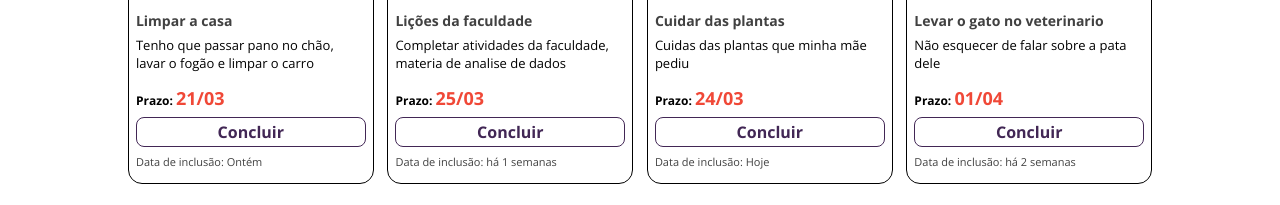
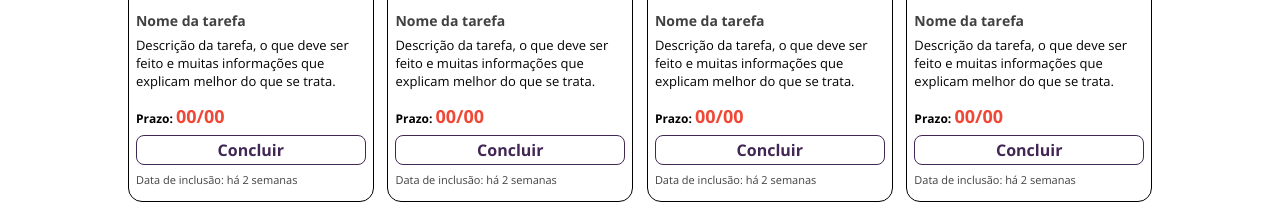
Before and after one commit to luisgustavoTbarbosa/linx-teste, a plain HTML site: page index.html in a window 1280 px wide. Shown: the part 605-810 px from the top of the page. Drawn offline with nearby package versions, Linux system fonts and the light colour scheme.

```diff
--- a/index.html
+++ b/index.html
@@ -51,49 +51,45 @@
                 <img src="https://www.linx.com.br/app/uploads/2020/06/4fe0cc43-4a4e-401e-a301-0a2e3f15041e.jpg">
             </div>
             <div class="card-body">
-                <h3>Limpar a casa</h3>
-                <p>Tenho que passar pano no chão, lavar o fogão e limpar o carro</p>
-                <h3>Prazo: <strong>21/03</strong></h3>
+                <h3>Nome da tarefa</h3>
+                <p>Descrição da tarefa, o que deve ser feito e muitas informações que explicam melhor do que se trata.</p>
+                <h3>Prazo: <strong>00/00</strong></h3>
                 <button>Concluir</button>
-                <p>Data de inclusão: Ontém</p>
+                <p>Data de inclusão: há 2 semanas</p>
             </div>
           </div>
-
-
           <div class="assignment">
             <div class="card-head">
                 <img src="https://www.linx.com.br/app/uploads/2020/06/4fe0cc43-4a4e-401e-a301-0a2e3f15041e.jpg">
             </div>
             <div class="card-body">
-                <h3>Lições da faculdade</h3>
-                <p>Completar atividades da faculdade, materia de analise de dados</p>
-                <h3>Prazo: <strong>25/03</strong></h3>
+                <h3>Nome da tarefa</h3>
+                <p>Descrição da tarefa, o que deve ser feito e muitas informações que explicam melhor do que se trata.</p>
+                <h3>Prazo: <strong>00/00</strong></h3>
                 <button>Concluir</button>
-                <p>Data de inclusão: há 1 semanas</p>
+                <p>Data de inclusão: há 2 semanas</p>
             </div>
           </div>
-
           <div class="assignment">
             <div class="card-head">
                 <img src="https://www.linx.com.br/app/uploads/2020/06/4fe0cc43-4a4e-401e-a301-0a2e3f15041e.jpg">
             </div>
             <div class="card-body">
-                <h3>Cuidar das plantas</h3>
-                <p>Cuidas das plantas que minha mãe pediu</p>
-                <h3>Prazo: <strong>24/03</strong></h3>
+                <h3>Nome da tarefa</h3>
+                <p>Descrição da tarefa, o que deve ser feito e muitas informações que explicam melhor do que se trata.</p>
+                <h3>Prazo: <strong>00/00</strong></h3>
                 <button>Concluir</button>
-                <p>Data de inclusão: Hoje</p>
+                <p>Data de inclusão: há 2 semanas</p>
             </div>
           </div>
-
           <div class="assignment">
             <div class="card-head">
                 <img src="https://www.linx.com.br/app/uploads/2020/06/4fe0cc43-4a4e-401e-a301-0a2e3f15041e.jpg">
             </div>
             <div class="card-body">
-                <h3>Levar o gato no veterinario</h3>
-                <p>Não esquecer de falar sobre a pata dele</p>
-                <h3>Prazo: <strong>01/04</strong></h3>
+                <h3>Nome da tarefa</h3>
+                <p>Descrição da tarefa, o que deve ser feito e muitas informações que explicam melhor do que se trata.</p>
+                <h3>Prazo: <strong>00/00</strong></h3>
                 <button>Concluir</button>
                 <p>Data de inclusão: há 2 semanas</p>
             </div>
@@ -121,11 +117,6 @@
         <p>Linx Impulse 2020</p>
       </div>
     </footer>
-    <div class="modal-overlay">
-      <div class="modal">
-        teste
-      </div>
-    </div>
   </div>
 
   <script src="./js/script.js"></script>
```
Also changed, not shown: github/filtro.png (added), 3 other files.
